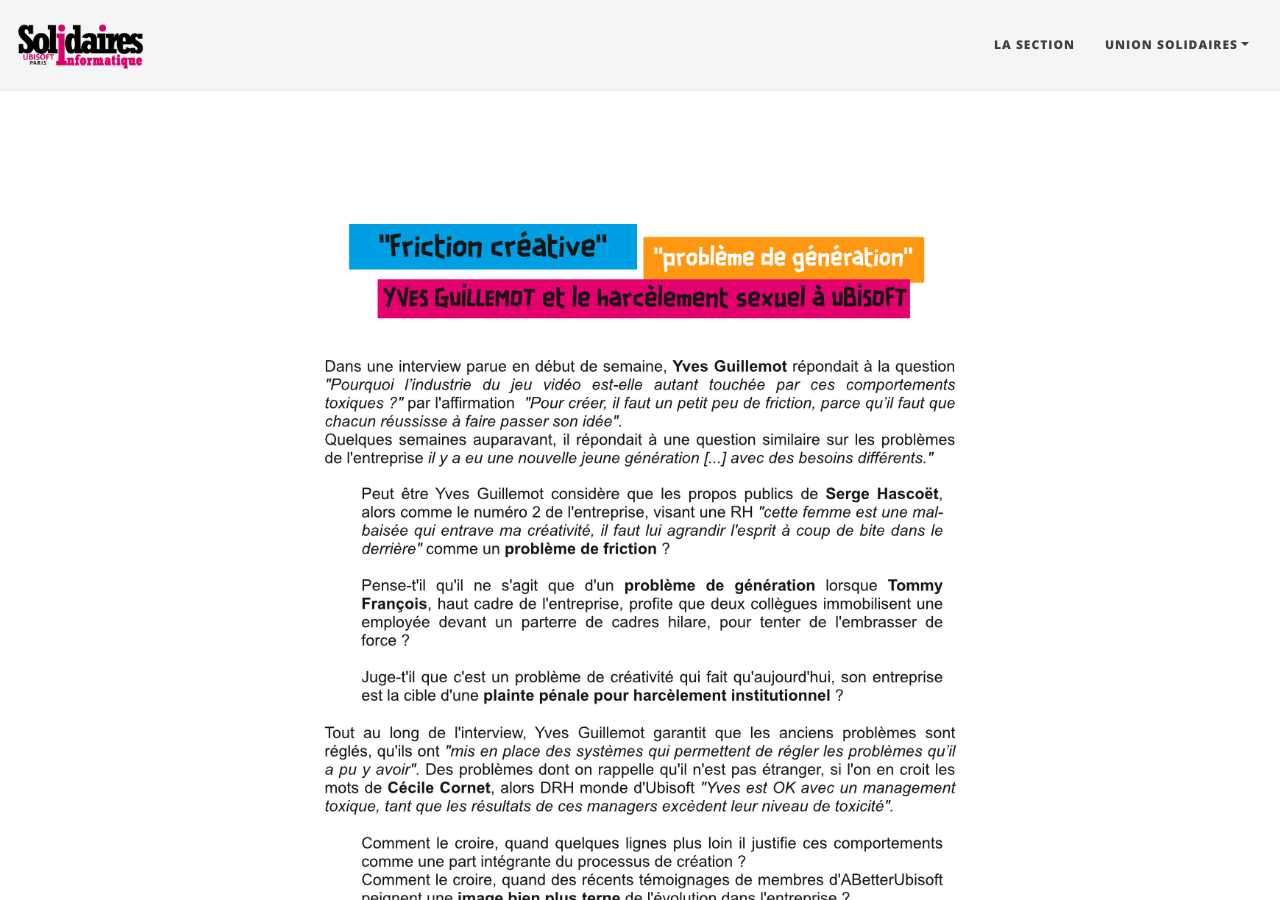
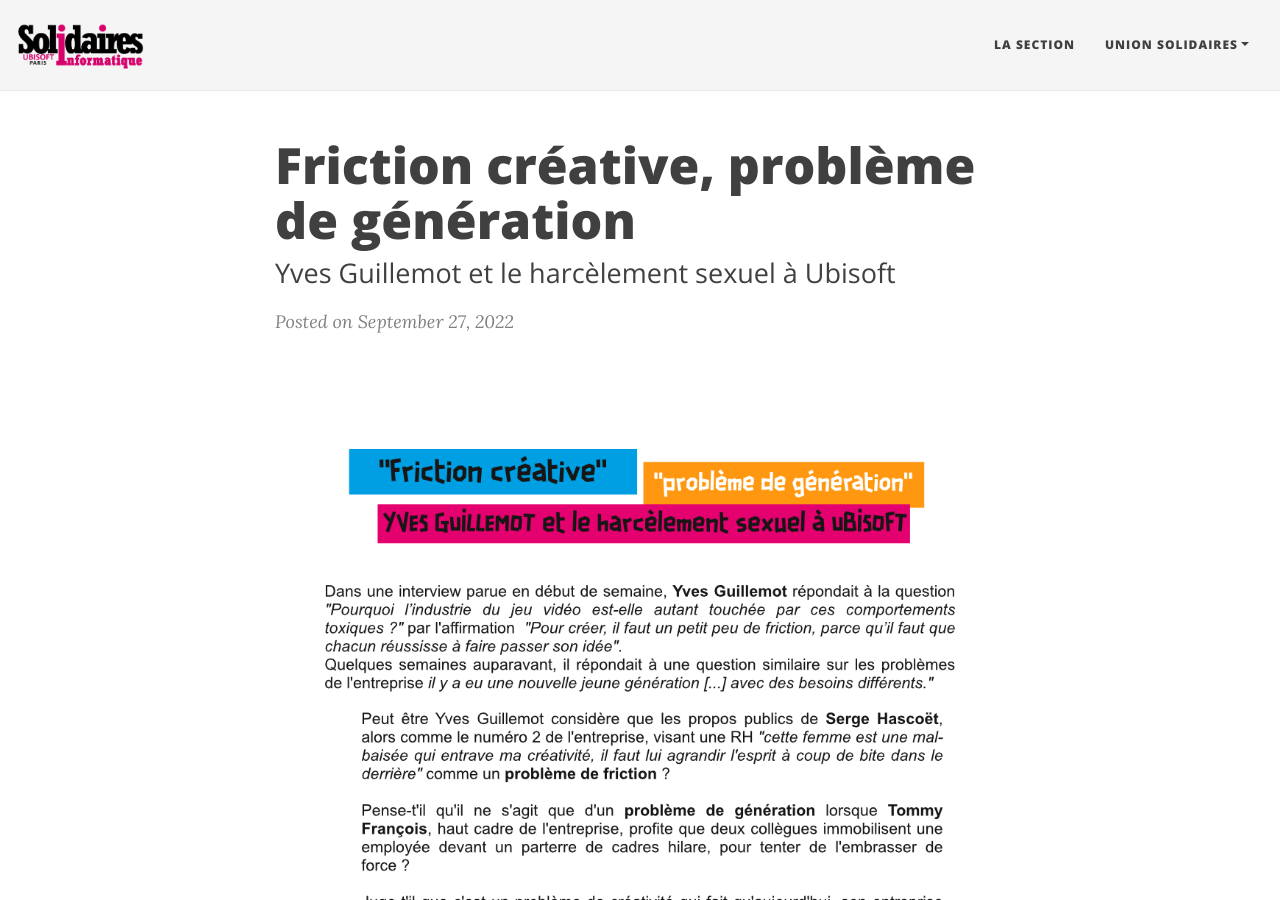
Before and after one commit to siubiparis/siubiparis.github.io, a Jekyll site: the page built from _posts/2022-09-27-GuillemotHarcelement.md, in a window 1280 px wide and 900 px high. Built offline with Jekyll 4.4.1, drawn with Linux system fonts in a browser that asks for light colours; nearby versions of some CDN libraries.

Commit message:
Update 2022-09-27-GuillemotHarcelement.md

```diff
--- a/_posts/2022-09-27-GuillemotHarcelement.md
+++ b/_posts/2022-09-27-GuillemotHarcelement.md
@@ -1,6 +1,6 @@
 ---
 layout: post
-title: "Friction créative", "problème de génération"
+title: Friction créative, problème de génération
 subtitle: Yves Guillemot et le harcèlement sexuel à Ubisoft
 ---
 
```
